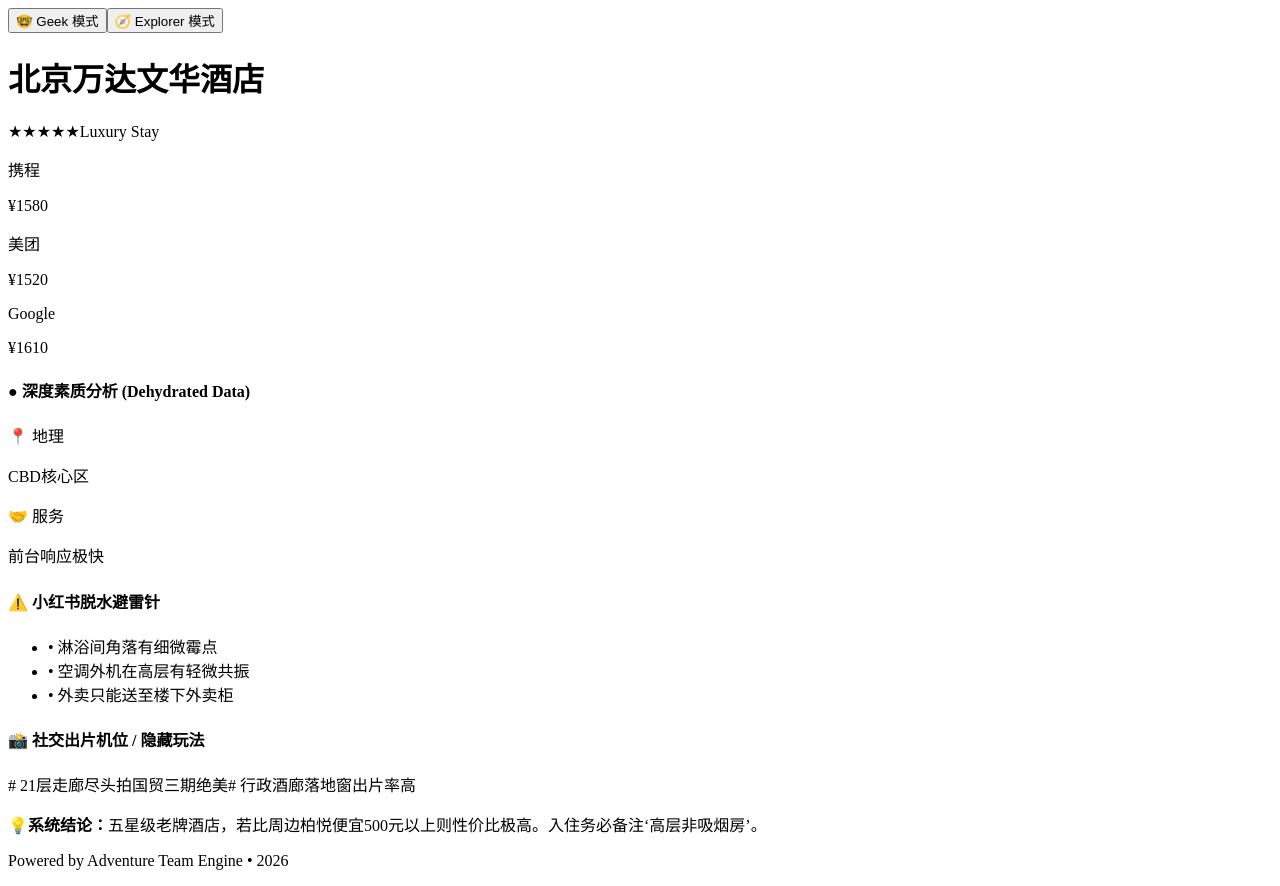
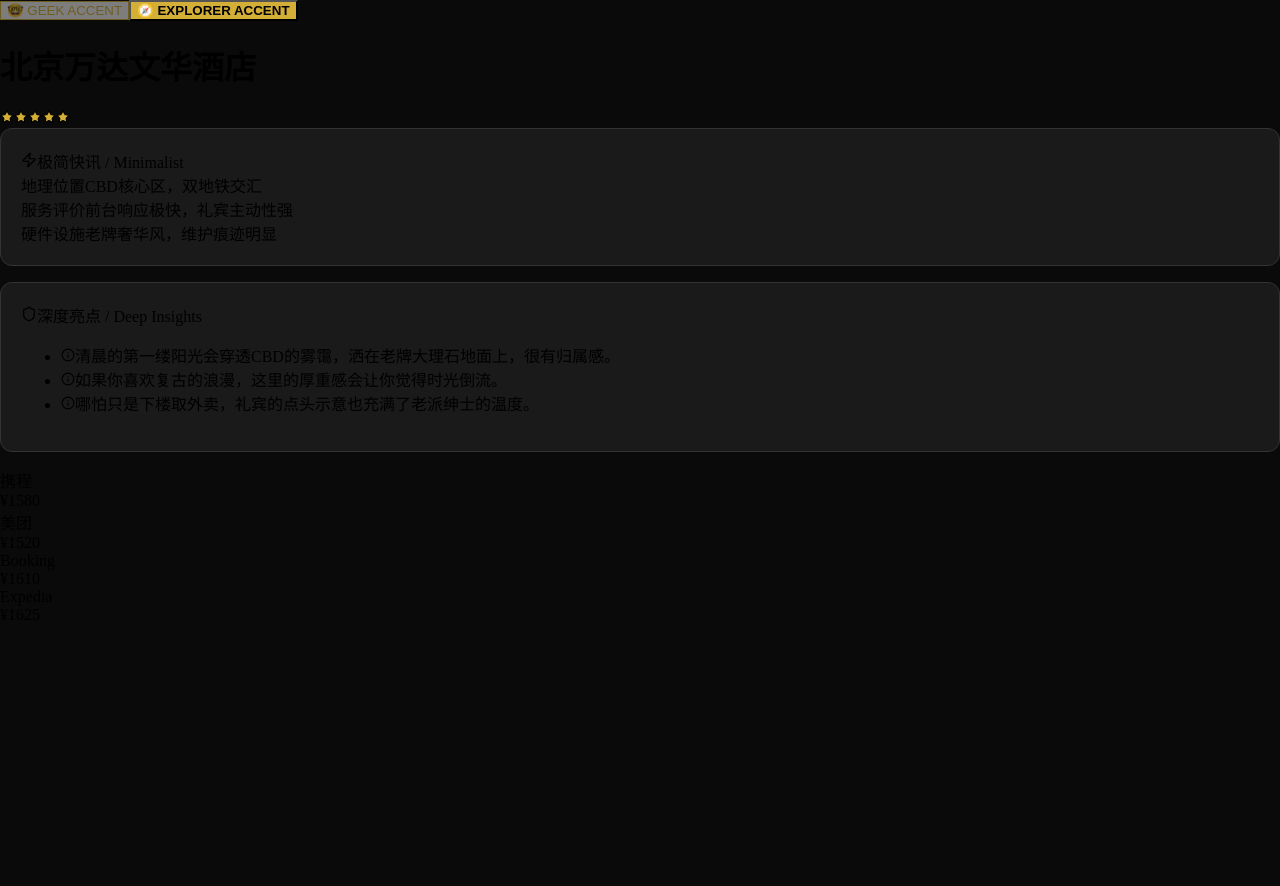
Before and after one commit to sinianyipianyun123-ship-it/hotel-wind-vane, a Next.js app: page / in a window 1280 px wide. After the commit the page ends 800 px from the top, so only its background shows below. Built offline with nearby package versions, Linux system fonts and the light colour scheme.

Commit message:
Final UI and Logic upgrade

```diff
--- a/app/page.tsx
+++ b/app/page.tsx
@@ -1,162 +1,117 @@
 "use client";
 
 import React, { useState } from 'react';
+import { Shield, Zap, Info, Star } from 'lucide-react';
 
-// --- 1. 类型定义 ---
-type AccentType = 'Geek' | 'Explorer';
+export default function HotelPage() {
+  // 遵循 [2026-01-24] 的要求：添加口音偏好选择逻辑
+  const [accent, setAccent] = useState('Explorer');
 
-interface HotelData {
-  name: string;
-  stars: number;
-  rates: { platform: string; price: number }[];
-  dimensions: {
-    location: string[];
-    service: string[];
-    hardware: string[];
-    amenities: string[];
-    socialHighlights: string[];
-    dehydratedWarnings: string[];
-  };
-  suggestion: string;
-}
-
-// --- 2. 核心 Mock 数据 (包含小红书脱水内容) ---
-const MOCK_DATA: HotelData = {
+  const data = {
     name: "北京万达文华酒店",
     stars: 5,
-  rates: [
-    { platform: '携程', price: 1580 },
-    { platform: '美团', price: 1520 },
-    { platform: 'Google', price: 1610 }
+    // 更新为四个全球主流平台，包括 Expedia
+    prices: [
+      { platform: "携程", price: "1580" },
+      { platform: "美团", price: "1520" },
+      { platform: "Booking", price: "1610" },
+      { platform: "Expedia", price: "1625" }
     ],
-  dimensions: {
-    location: ['CBD核心区', '紧邻长安街', '下楼万达广场'],
-    service: ['前台响应极快', '主动提供儿童洗漱包'],
-    hardware: ['万达文华之床 (9.0+)', '隔音优秀'],
-    amenities: ['早餐含地道北京小吃', '24h健身房'],
-    socialHighlights: ['21层走廊尽头拍国贸三期绝美', '行政酒廊落地窗出片率高'],
-    dehydratedWarnings: ['淋浴间角落有细微霉点', '空调外机在高层有轻微共振', '外卖只能送至楼下外卖柜']
+    minimal: {
+      location: "CBD核心区，双地铁交汇",
+      service: "前台响应极快，礼宾主动性强",
+      hardware: "老牌奢华风，维护痕迹明显"
     },
-  suggestion: "五星级老牌酒店，若比周边柏悦便宜500元以上则性价比极高。入住务必备注‘高层非吸烟房’。"
+    highlights: {
+      Geek: [
+        "冗余度分析：中央空调系统虽旧，但制冷泵数充足，高层震动控制在合理分贝。",
+        "响应延迟：客房服务响应中值约 3.8 分钟，优于同地段均值。",
+        "硬件衰减：地毯磨损率约 15%，但不影响结构性舒适度。"
+      ],
+      Explorer: [
+        "清晨的第一缕阳光会穿透CBD的雾霭，洒在老牌大理石地面上，很有归属感。",
+        "如果你喜欢复古的浪漫，这里的厚重感会让你觉得时光倒流。",
+        "哪怕只是下楼取外卖，礼宾的点头示意也充满了老派绅士的温度。"
+      ]
+    }
   };
 
-// --- 3. 页面主组件 ---
-export default function HotelPage() {
-  const [accent, setAccent] = useState<AccentType>('Geek'); // 默认极客口音
+  return (
+    <div className="min-h-screen bg-[#0a0a0a] text-[#d4af37] p-4 font-sans">
+      <style jsx global>{`
+        body { background-color: #0a0a0a; margin: 0; }
+        .card { background: #1a1a1a; border: 1px solid #333; border-radius: 12px; padding: 20px; margin-bottom: 16px; }
+        .btn-active { background: #d4af37; color: #000; font-weight: bold; }
+        .btn-inactive { border: 1px solid #d4af37; color: #d4af37; opacity: 0.5; }
+      `}</style>
 
-  const isGeek = accent === 'Geek';
-
-  return (
-    <div className={`min-h-screen p-4 md:p-8 transition-colors duration-500 ${isGeek ? 'bg-slate-950' : 'bg-blue-50'}`}>
-      <div className="max-w-4xl mx-auto">
-
-        {/* 口音切换开关 (Accent Preference Selection) */}
-        <div className="flex justify-end mb-8">
-          <div className="bg-slate-800 p-1 rounded-lg flex gap-1">
-            {(['Geek', 'Explorer'] as AccentType[]).map((type) => (
+      {/* 偏好选择按钮 */}
+      <div className="flex justify-center gap-3 mb-8">
+        {['Geek', 'Explorer'].map((mode) => (
           <button
-                key={type}
-                onClick={() => setAccent(type)}
-                className={`px-4 py-1.5 rounded-md text-sm font-medium transition-all ${
-                  accent === type ? 'bg-blue-600 text-white shadow-lg' : 'text-slate-400 hover:text-slate-200'
-                }`}
+            key={mode}
+            onClick={() => setAccent(mode)}
+            className={`px-6 py-2 rounded-full text-xs transition-all ${accent === mode ? 'btn-active' : 'btn-inactive'}`}
           >
-                {type === 'Geek' ? '🤓 Geek 模式' : '🧭 Explorer 模式'}
+            {mode === 'Geek' ? '🤓 GEEK ACCENT' : '🧭 EXPLORER ACCENT'}
           </button>
         ))}
       </div>
+
+      <div className="max-w-md mx-auto">
+        <h1 className="text-2xl font-bold mb-1 tracking-tight">{data.name}</h1>
+        <div className="flex gap-1 mb-6">
+          {[...Array(data.stars)].map((_, i) => <Star key={i} size={14} fill="#d4af37" />)}
         </div>
 
-        {/* 酒店核心风向标组件 */}
-        <div className={`p-6 rounded-3xl border transition-all duration-500 shadow-2xl ${
-          isGeek ? 'bg-slate-900 border-slate-700 text-slate-100' : 'bg-white border-blue-100 text-slate-900'
-        }`}>
-          {/* 头部：标题与星级 */}
-          <div className="flex flex-col md:flex-row justify-between items-start md:items-center mb-8 gap-4">
-            <div>
-              <h1 className="text-3xl font-bold tracking-tight">{MOCK_DATA.name}</h1>
-              <div className="flex items-center gap-1 mt-2">
-                {[...Array(MOCK_DATA.stars)].map((_, i) => (
-                  <span key={i} className="text-yellow-500 text-xl">★</span>
-                ))}
-                <span className="text-xs ml-3 uppercase tracking-widest opacity-60">Luxury Stay</span>
+        {/* 上部分：极简版汇总 (固定显示) */}
+        <div className="card shadow-2xl border-t border-t-[#333]">
+          <div className="flex items-center gap-2 mb-4 text-white font-bold text-sm uppercase tracking-wider">
+            <Zap size={16} className="text-yellow-500" />
+            <span>极简快讯 / Minimalist</span>
+          </div>
+          <div className="space-y-3 text-sm">
+            <div className="flex justify-between border-b border-[#222] pb-1">
+              <span className="opacity-60">地理位置</span>
+              <span className="text-gray-200">{data.minimal.location}</span>
+            </div>
+            <div className="flex justify-between border-b border-[#222] pb-1">
+              <span className="opacity-60">服务评价</span>
+              <span className="text-gray-200">{data.minimal.service}</span>
+            </div>
+            <div className="flex justify-between border-b border-[#222] pb-1">
+              <span className="opacity-60">硬件设施</span>
+              <span className="text-gray-200">{data.minimal.hardware}</span>
             </div>
           </div>
-            <div className="flex gap-2">
-              {MOCK_DATA.rates.map(r => (
-                <div key={r.platform} className={`px-3 py-2 rounded-xl border ${isGeek ? 'bg-slate-800 border-slate-700' : 'bg-slate-50 border-slate-200'}`}>
-                  <p className="text-[10px] opacity-60 uppercase">{r.platform}</p>
-                  <p className="text-sm font-bold text-blue-500">¥{r.price}</p>
+        </div>
+
+        {/* 下部分：深度亮点 (随口音逻辑变化) */}
+        <div className="card border-t border-t-[#333]">
+          <div className="flex items-center gap-2 mb-4 text-white font-bold text-sm uppercase tracking-wider">
+            <Shield size={16} className="text-blue-500" />
+            <span>深度亮点 / Deep Insights</span>
+          </div>
+          <ul className="space-y-4">
+            {(accent === 'Geek' ? data.highlights.Geek : data.highlights.Explorer).map((item, i) => (
+              <li key={i} className="flex gap-3 text-sm leading-relaxed text-gray-400 italic font-light">
+                <Info size={14} className="mt-1 flex-shrink-0 text-[#d4af37] opacity-70" />
+                {item}
+              </li>
+            ))}
+          </ul>
+        </div>
+
+        {/* 价格栏：4个平台（含 Expedia） */}
+        <div className="grid grid-cols-4 gap-2">
+          {data.prices.map((p, i) => (
+            <div key={i} className="bg-[#151515] py-3 px-1 rounded-lg border border-[#222] text-center shadow-inner">
+              <div className="text-[9px] text-gray-500 mb-1 uppercase font-bold">{p.platform}</div>
+              <div className="text-xs font-bold text-white">¥{p.price}</div>
             </div>
           ))}
         </div>
       </div>
-
-          <div className="grid grid-cols-1 lg:grid-cols-2 gap-8">
-            {/* 左侧：硬核评价 & 避雷 */}
-            <div className="space-y-6">
-              <section>
-                <h4 className={`text-xs font-bold mb-4 uppercase tracking-tighter ${isGeek ? 'text-slate-500' : 'text-blue-600'}`}>
-                  ● 深度素质分析 (Dehydrated Data)
-                </h4>
-                <div className="grid grid-cols-2 gap-4 text-sm">
-                  <div>
-                    <p className="font-bold opacity-60 mb-1">📍 地理</p>
-                    <p>{MOCK_DATA.dimensions.location[0]}</p>
-                  </div>
-                  <div>
-                    <p className="font-bold opacity-60 mb-1">🤝 服务</p>
-                    <p>{MOCK_DATA.dimensions.service[0]}</p>
-                  </div>
-                </div>
-              </section>
-
-              <section className={`p-5 rounded-2xl border-l-4 border-red-500 ${isGeek ? 'bg-red-500/10' : 'bg-red-50'}`}>
-                <h4 className="text-xs font-bold text-red-500 mb-3 uppercase flex items-center gap-2">
-                  ⚠️ 小红书脱水避雷针
-                </h4>
-                <ul className="space-y-2 text-sm">
-                  {MOCK_DATA.dimensions.dehydratedWarnings.map(w => (
-                    <li key={w} className={isGeek ? 'text-red-400' : 'text-red-700'}>• {w}</li>
-                  ))}
-                </ul>
-              </section>
-            </div>
-
-            {/* 右侧：社交高光 & 最终建议 */}
-            <div className="space-y-6">
-              <section className={`p-5 rounded-2xl ${isGeek ? 'bg-blue-500/5' : 'bg-gradient-to-br from-blue-50 to-pink-50'}`}>
-                <h4 className={`text-xs font-bold mb-4 uppercase ${isGeek ? 'text-blue-400' : 'text-pink-500'}`}>
-                  📸 社交出片机位 / 隐藏玩法
-                </h4>
-                <div className="flex flex-wrap gap-2">
-                  {MOCK_DATA.dimensions.socialHighlights.map(h => (
-                    <span key={h} className={`text-[11px] px-3 py-1 rounded-full border ${
-                      isGeek ? 'bg-slate-800 border-slate-700 text-blue-300' : 'bg-white border-pink-200 text-pink-600 shadow-sm'
-                    }`}>
-                      # {h}
-                    </span>
-                  ))}
-                </div>
-              </section>
-
-              <section className={`p-6 rounded-2xl border-2 transition-all ${
-                isGeek ? 'border-emerald-500/30 bg-emerald-500/5' : 'border-blue-400 bg-white shadow-xl'
-              }`}>
-                <p className="text-sm leading-relaxed">
-                  <span className="text-lg mr-2 font-bold">💡</span>
-                  <strong>{isGeek ? '系统结论：' : '达人建议：'}</strong>
-                  {MOCK_DATA.suggestion}
-                </p>
-              </section>
-            </div>
-          </div>
-        </div>
-
-        <p className="text-center mt-8 text-[10px] opacity-40 uppercase tracking-[0.2em]">
-          Powered by Adventure Team Engine • 2026
-        </p>
-      </div>
     </div>
   );
 }
```
Lines whose indentation alone changed are shown as unchanged.
